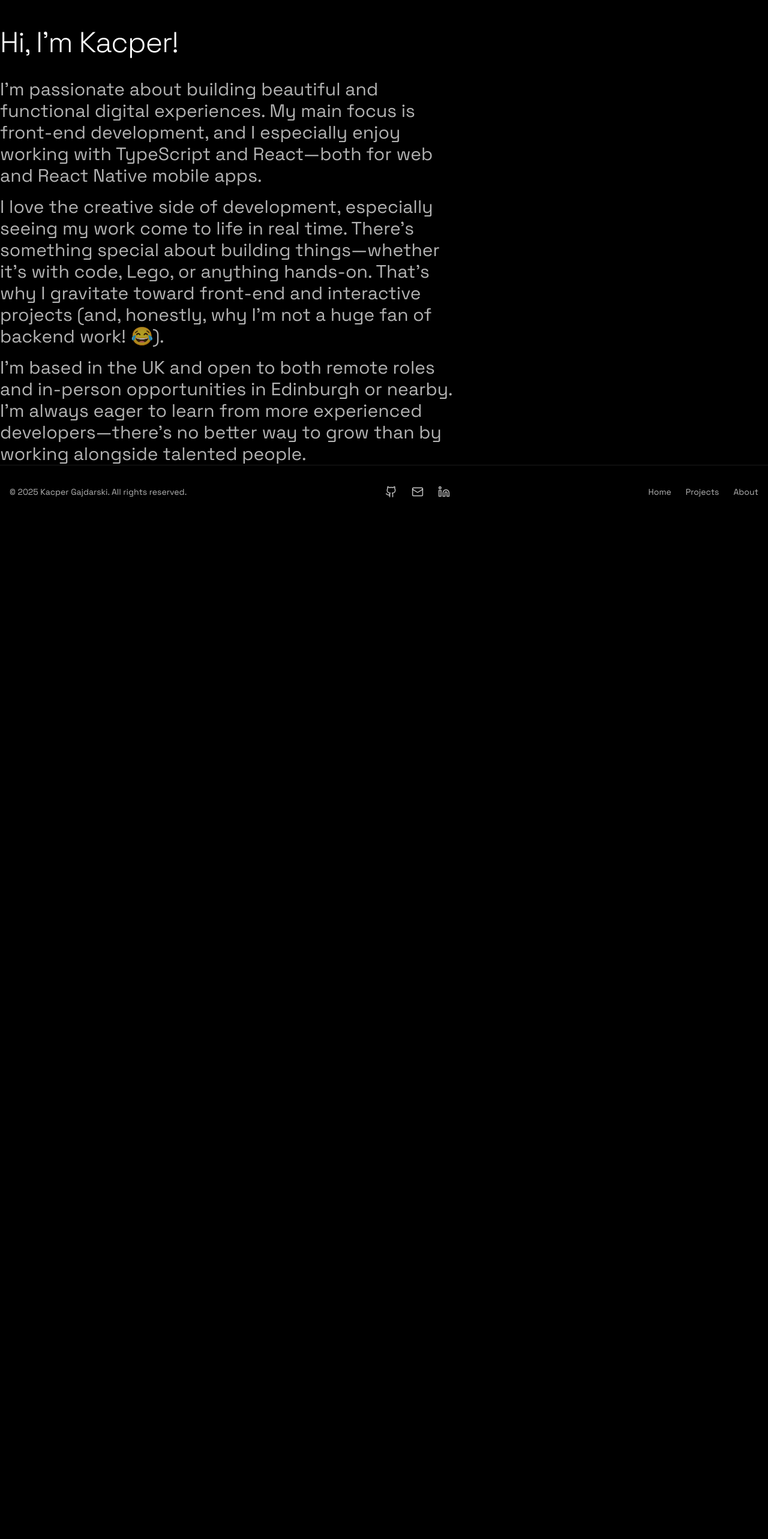
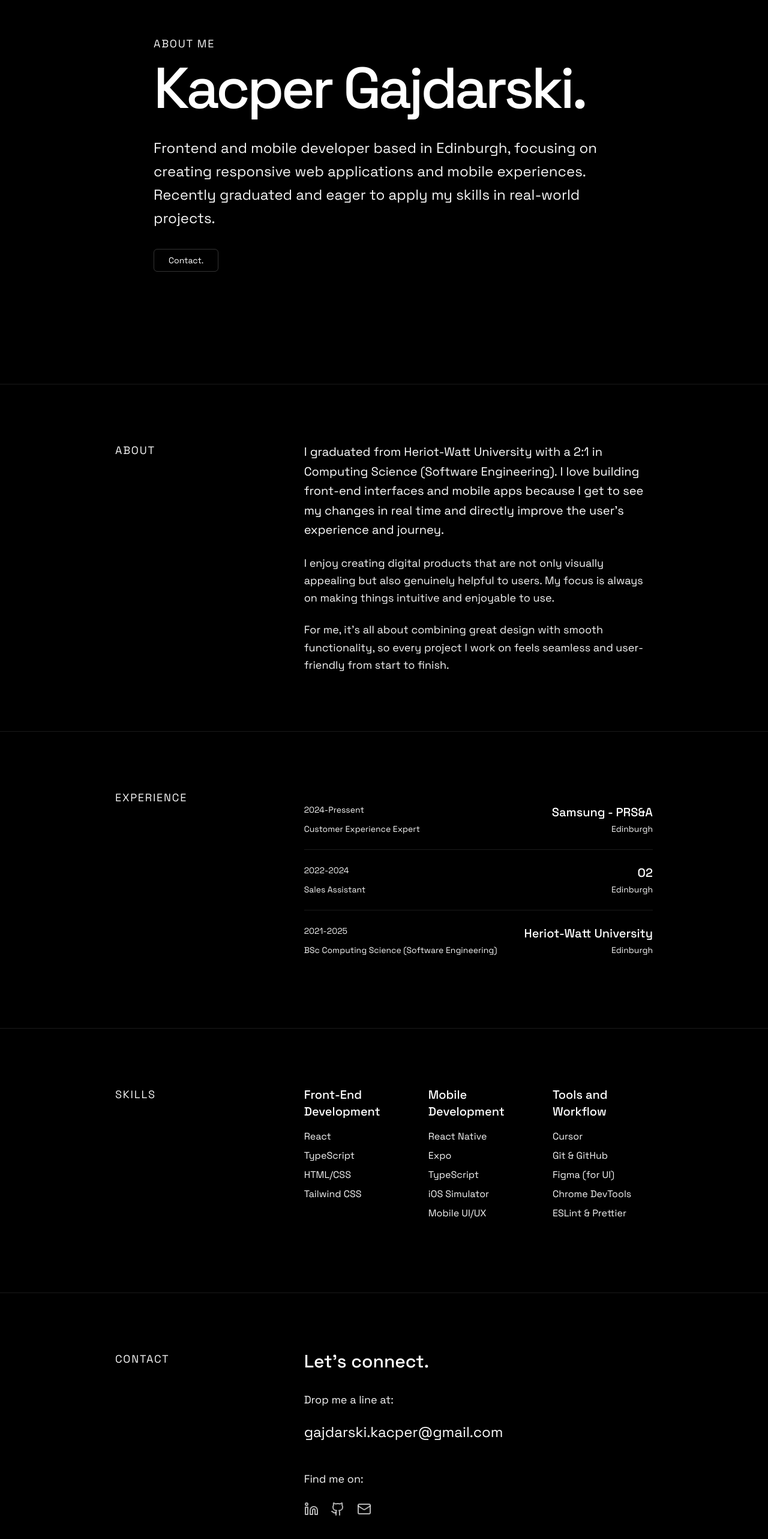
Before and after one commit to Kacperkg/portfolio, a Next.js app: page /about in a window 1280 px wide. Shown: the part 160-2726 px from the top of the page at 60% size. Before the commit the page ends 1024 px from the top, so only its background shows below. Built offline with nearby package versions, Linux system fonts and the light colour scheme.

Commit message:
aboutpage

```diff
--- a/src/app/about/page.tsx
+++ b/src/app/about/page.tsx
@@ -1,44 +1,208 @@
+import { Mail } from "lucide-react";
+import { Github } from "lucide-react";
+import { Twitter } from "lucide-react";
+import { Linkedin } from "lucide-react";
 import Footer from "~/components/footer";
 import Nav from "~/components/nav";
+import experiences from "~/constant/data/experience";
+import skillCategories from "~/constant/data/skills";
 
 export default function AboutPage() {
   return (
-    <main>
+    <main className="min-h-screen">
       <Nav />
-      <div className="m-auto mt-24 flex min-h-screen max-w-7xl flex-col">
-        <h1 className="w-full text-3xl font-light tracking-tight text-white sm:text-[3rem] lg:text-[3rem]">
-          About
-        </h1>
 
-        <div className="mt-12 flex flex-col gap-8">
-          <h2 className="text-3xl font-light tracking-tight text-white sm:text-[2rem] lg:text-[3rem]">
-            Hi, I&apos;m Kacper!
+      <AboutLanding />
+      <AboutContent />
+      <Experience />
+      <Skills />
+      <Contact />
+      <Footer />
+    </main>
+  );
+}
+
+const AboutLanding = () => {
+  return (
+    <section className="flex min-h-screen flex-col justify-center pt-24 pb-16">
+      <div className="animate-fade-in mx-auto max-w-4xl">
+        <div className="mb-8">
+          <h2 className="text-secondary mb-3 text-lg tracking-widest uppercase">
+            About Me
           </h2>
-          <div className="flex max-w-3xl flex-col gap-4">
-            <p className="text-3xl text-white/70">
-              I&apos;m passionate about building beautiful and functional
-              digital experiences. My main focus is front-end development, and I
-              especially enjoy working with TypeScript and React—both for web
-              and React Native mobile apps.
+          <h1 className="text-6xl font-medium tracking-tighter sm:text-7xl md:text-8xl">
+            Kacper Gajdarski.
+          </h1>
+        </div>
+
+        <p className="text-secondary mb-8 max-w-3xl text-xl leading-relaxed md:text-2xl">
+          Frontend and mobile developer based in Edinburgh, focusing on creating
+          responsive web applications and mobile experiences. Recently graduated
+          and eager to apply my skills in real-world projects.
+        </p>
+
+        <button className="rounded-sm border border-white/20 px-6 py-2 text-sm transition-all hover:bg-white/5">
+          Contact.
+        </button>
+      </div>
+    </section>
+  );
+};
+
+const AboutContent = () => {
+  return (
+    <section className="border-t border-white/10 py-24">
+      <div className="mx-auto max-w-4xl">
+        <div className="grid grid-cols-1 gap-12 md:grid-cols-3">
+          <div className="col-span-1">
+            <h2 className="text-secondary mb-3 text-lg tracking-widest uppercase">
+              About
+            </h2>
+          </div>
+          <div className="md:col-span-2">
+            <p className="mb-6 text-xl leading-relaxed">
+              I graduated from Heriot-Watt University with a 2:1 in Computing
+              Science (Software Engineering). I love building front-end
+              interfaces and mobile apps because I get to see my changes in real
+              time and directly improve the user's experience and journey.
             </p>
-            <p className="text-3xl text-white/70">
-              I love the creative side of development, especially seeing my work
-              come to life in real time. There&apos;s something special about
-              building things—whether it&apos;s with code, Lego, or anything
-              hands-on. That&apos;s why I gravitate toward front-end and
-              interactive projects (and, honestly, why I&apos;m not a huge fan
-              of backend work! 😂).
+            <p className="text-secondary mb-6 text-lg leading-relaxed">
+              I enjoy creating digital products that are not only visually
+              appealing but also genuinely helpful to users. My focus is always
+              on making things intuitive and enjoyable to use.
             </p>
-            <p className="text-3xl text-white/70">
-              I&apos;m based in the UK and open to both remote roles and
-              in-person opportunities in Edinburgh or nearby. I&apos;m always
-              eager to learn from more experienced developers—there&apos;s no
-              better way to grow than by working alongside talented people.
+            <p className="text-secondary text-lg leading-relaxed">
+              For me, it's all about combining great design with smooth
+              functionality, so every project I work on feels seamless and
+              user-friendly from start to finish.
             </p>
           </div>
         </div>
       </div>
-      <Footer />
-    </main>
+    </section>
   );
-}
+};
+
+const Experience = () => {
+  return (
+    <section className="border-t border-white/10 py-24">
+      <div className="mx-auto max-w-4xl">
+        <div className="grid grid-cols-1 gap-12 md:grid-cols-3">
+          <div className="col-span-1">
+            <h2 className="text-secondary mb-3 text-lg tracking-widest uppercase">
+              Experience
+            </h2>
+          </div>
+
+          <div className="md:col-span-2">
+            {experiences.map((item, index) => (
+              <div
+                key={index}
+                className={`py-6 ${index !== experiences.length - 1 ? "border-b border-white/10" : ""}`}
+              >
+                <div className="mb-1 flex flex-col md:flex-row md:justify-between">
+                  <span className="text-secondary text-sm">{item.period}</span>
+                  <h3 className="text-xl font-medium">{item.company}</h3>
+                </div>
+                <div className="flex flex-col md:flex-row md:justify-between">
+                  <span className="text-secondary text-sm">{item.role}</span>
+                  <span className="text-secondary text-sm">
+                    {item.location}
+                  </span>
+                </div>
+              </div>
+            ))}
+          </div>
+        </div>
+      </div>
+    </section>
+  );
+};
+
+const Skills = () => {
+  return (
+    <section className="border-t border-white/10 py-24">
+      <div className="mx-auto max-w-4xl">
+        <div className="grid grid-cols-1 gap-12 md:grid-cols-3">
+          <div className="col-span-1">
+            <h2 className="text-secondary mb-3 text-lg tracking-widest uppercase">
+              Skills
+            </h2>
+          </div>
+
+          <div className="grid grid-cols-1 gap-10 sm:grid-cols-2 md:col-span-2 lg:grid-cols-3">
+            {skillCategories.map((category, index) => (
+              <div key={index} className="mb-6">
+                <h3 className="mb-4 text-xl font-medium">{category.title}</h3>
+                <ul className="space-y-2">
+                  {category.skills.map((skill, skillIndex) => (
+                    <li key={skillIndex} className="text-secondary">
+                      {skill}
+                    </li>
+                  ))}
+                </ul>
+              </div>
+            ))}
+          </div>
+        </div>
+      </div>
+    </section>
+  );
+};
+
+const Contact = () => {
+  return (
+    <section className="border-t border-white/10 py-24">
+      <div className="mx-auto max-w-4xl">
+        <div className="grid grid-cols-1 gap-12 md:grid-cols-3">
+          <div className="col-span-1">
+            <h2 className="text-secondary mb-3 text-lg tracking-widest uppercase">
+              Contact
+            </h2>
+          </div>
+
+          <div className="md:col-span-2">
+            <h3 className="mb-8 text-2xl font-medium md:text-3xl">
+              Let's connect.
+            </h3>
+
+            <div className="mb-12">
+              <p className="text-secondary mb-6 text-lg">Drop me a line at:</p>
+              <a
+                href="mailto:gajdarski.kacper@gmail.com"
+                className="hover:text-secondary text-xl transition-colors md:text-2xl"
+              >
+                gajdarski.kacper@gmail.com
+              </a>
+            </div>
+
+            <div>
+              <p className="text-secondary mb-6 text-lg">Find me on:</p>
+              <div className="flex space-x-5">
+                <a
+                  href="#"
+                  className="text-white/70 transition-colors hover:text-white"
+                >
+                  <Linkedin className="h-6 w-6" />
+                </a>
+
+                <a
+                  href="#"
+                  className="text-white/70 transition-colors hover:text-white"
+                >
+                  <Github className="h-6 w-6" />
+                </a>
+                <a
+                  href="#"
+                  className="text-white/70 transition-colors hover:text-white"
+                >
+                  <Mail className="h-6 w-6" />
+                </a>
+              </div>
+            </div>
+          </div>
+        </div>
+      </div>
+    </section>
+  );
+};
--- a/src/app/projects/page.tsx
+++ b/src/app/projects/page.tsx
@@ -1,7 +1,7 @@
 import Footer from "~/components/footer";
 import Nav from "~/components/nav";
 import ProjectGrid from "~/components/project-grid";
-import { projectsData } from "~/constant/projects";
+import { projectsData } from "~/constant/data/projects";
 import EmptySpace from "~/components/empty-space";
 
 export default function ProjectsPage() {
--- a/src/components/project-grid.tsx
+++ b/src/components/project-grid.tsx
@@ -1,6 +1,6 @@
 import React from "react";
 import ProjectCard from "./project-card";
-import { projectsData } from "~/constant/projects";
+import { projectsData } from "~/constant/data/projects";
 
 const ProjectGrid = () => {
   return (
--- /dev/null
+++ b/src/constant/data/experience.ts
@@ -0,0 +1,24 @@
+import type { ExperienceItem } from "../interfaces";
+
+const experiences: ExperienceItem[] = [
+  {
+    period: "2024-Pressent",
+    company: "Samsung - PRS&A",
+    location: "Edinburgh",
+    role: "Customer Experience Expert",
+  },
+  {
+    period: "2022-2024",
+    company: "O2",
+    location: "Edinburgh",
+    role: "Sales Assistant",
+  },
+  {
+    period: "2021-2025",
+    company: "Heriot-Watt University",
+    location: "Edinburgh",
+    role: "BSc Computing Science (Software Engineering)",
+  },
+];
+
+export default experiences;
--- /dev/null
+++ b/src/constant/data/skills.ts
@@ -0,0 +1,30 @@
+import type { SkillCategory } from "~/constant/interfaces";
+
+const skillCategories: SkillCategory[] = [
+  {
+    title: "Front-End Development",
+    skills: ["React", "TypeScript", "HTML/CSS", "Tailwind CSS"],
+  },
+  {
+    title: "Mobile Development",
+    skills: [
+      "React Native",
+      "Expo",
+      "TypeScript",
+      "iOS Simulator",
+      "Mobile UI/UX",
+    ],
+  },
+  {
+    title: "Tools and Workflow",
+    skills: [
+      "Cursor",
+      "Git & GitHub",
+      "Figma (for UI)",
+      "Chrome DevTools",
+      "ESLint & Prettier",
+    ],
+  },
+];
+
+export default skillCategories;
--- a/src/constant/interfaces.ts
+++ b/src/constant/interfaces.ts
@@ -17,4 +17,16 @@ interface Project {
   githubUrl?: string;
 }
 
-export type { ProjectCardProps, Project };
+interface ExperienceItem {
+  period: string;
+  company: string;
+  location: string;
+  role: string;
+}
+
+interface SkillCategory {
+  title: string;
+  skills: string[];
+}
+
+export type { ProjectCardProps, Project, ExperienceItem, SkillCategory };
```
Also changed, not shown: src/constant/data/projects.ts (renamed from src/constant/projects.ts).
